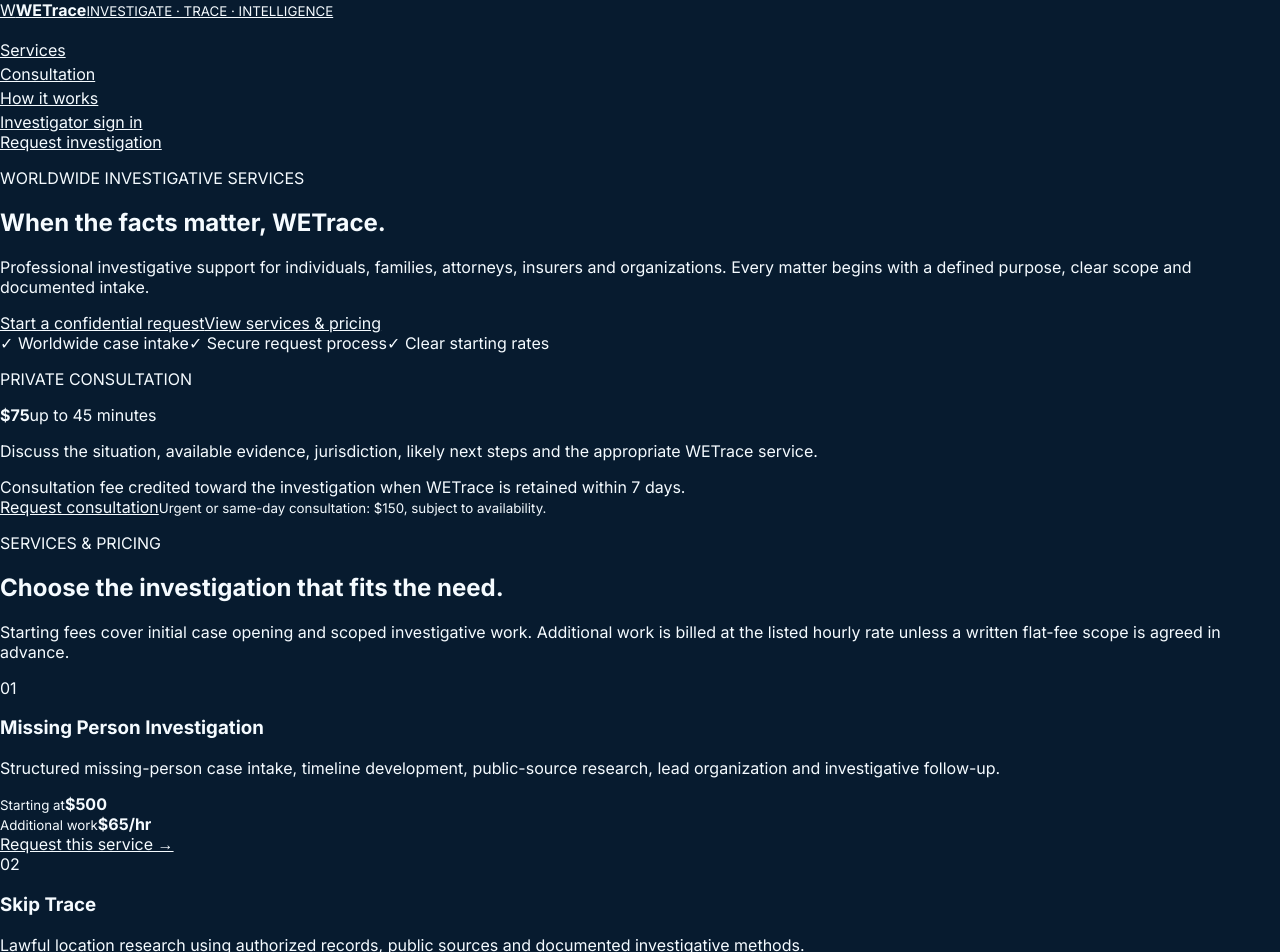
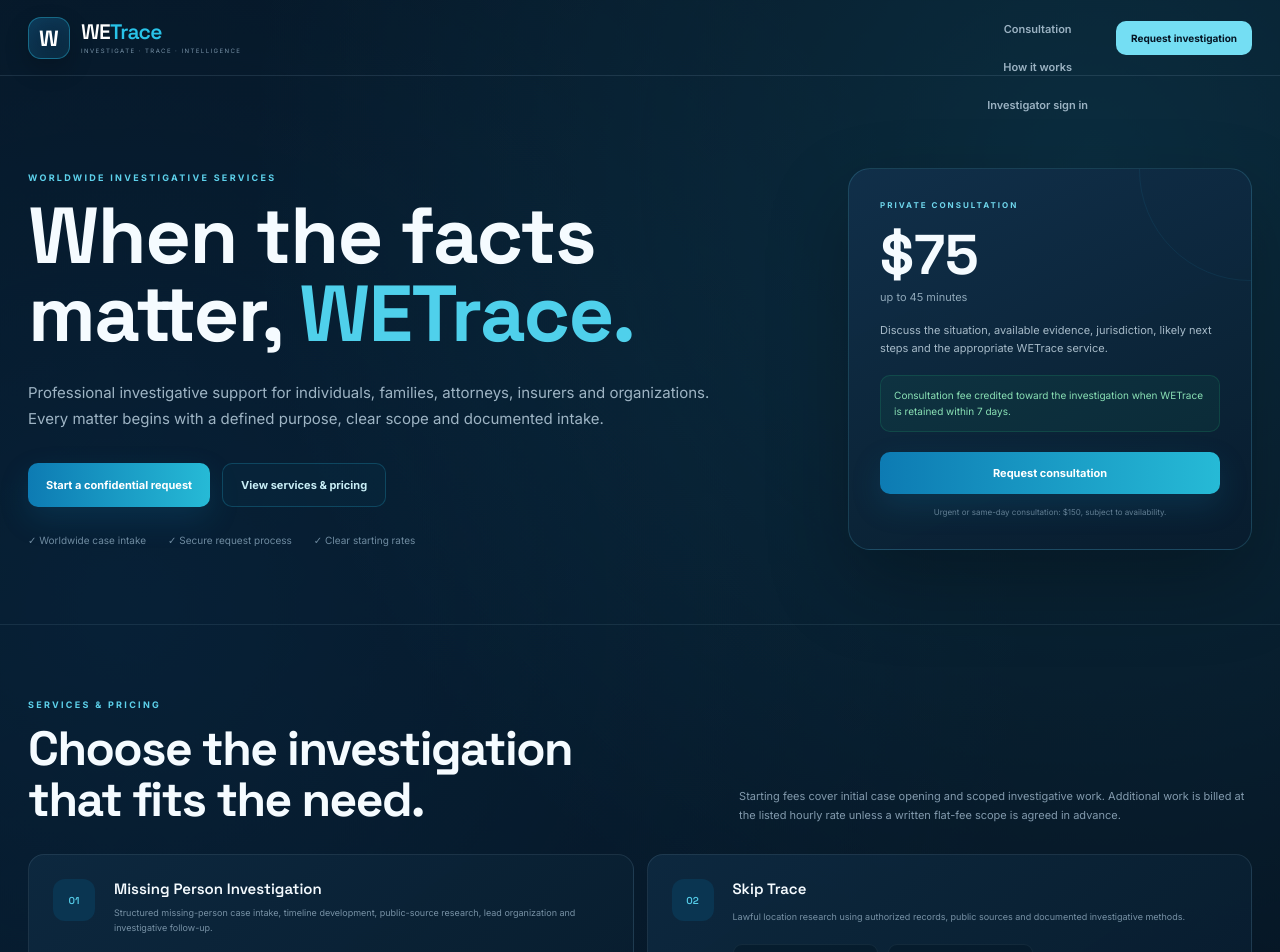
Before and after one commit to warmembraceenglish-boop/wetrace, a Next.js app: page /services in a window 1280 px wide. Shown: the top 952 px of the page. Built offline with nearby package versions, Linux system fonts and the light colour scheme.

Commit message:
Style WETrace public sales site

```diff
--- a/app/globals.css
+++ b/app/globals.css
@@ -51,3 +51,45 @@
 @media(max-width:1180px){.lowerGrid{grid-template-columns:1fr 1fr}.compliancePanel{grid-column:span 2}.kpiGrid{grid-template-columns:repeat(2,1fr)}}
 @media(max-width:900px){.appShell{grid-template-columns:72px 1fr}.sidebar{padding:18px 9px}.brand>div:last-child,.navItem span:not(.navIcon),.navItem em,.sidebarFoot{display:none}.brand{justify-content:center;padding:0 0 18px}.navItem{grid-template-columns:1fr;place-items:center;padding:11px 0}.brandMark{width:40px}.topbar{padding:0 16px}.profileChip>div:last-child{display:none}.quietBtn{display:none}.content{padding:22px 16px}.mainGrid{grid-template-columns:1fr}.jurisdictionCard{display:none}}
 @media(max-width:680px){.appShell{display:block}.sidebar{position:fixed;left:0;right:0;bottom:0;top:auto;width:auto;height:64px;z-index:20;border-right:0;border-top:1px solid var(--line);padding:5px 8px;flex-direction:row;background:#071b2f}.brand,.sidebarFoot{display:none}.sidebar nav{padding:0;display:grid;grid-template-columns:repeat(5,1fr);width:100%;overflow:hidden;gap:3px}.navItem{display:none}.navItem:nth-child(-n+5){display:grid;padding:7px 0}.navItem.active{box-shadow:inset 0 -2px var(--cyan)}.workspace{padding-bottom:64px}.topbar{height:62px}.searchBox{width:70vw}.topActions .profileChip{display:none}.headingRow{align-items:flex-start}.lede{max-width:340px}.kpiGrid{grid-template-columns:1fr 1fr;gap:10px}.mainGrid,.lowerGrid{display:block}.panel{margin-bottom:12px}.compliancePanel{grid-column:auto}.content{padding:18px 12px 24px}}
+
+/* Public WETrace sales site */
+.salesPage{min-height:100vh;background:
+ radial-gradient(circle at 85% 5%,rgba(41,195,232,.13),transparent 25%),
+ radial-gradient(circle at 10% 18%,rgba(11,79,134,.18),transparent 30%),
+ #061625;color:#f5fbff}
+.salesNav{height:76px;max-width:1440px;margin:0 auto;padding:0 28px;display:flex;align-items:center;gap:28px;border-bottom:1px solid rgba(166,203,227,.13)}
+.salesBrand{display:flex;align-items:center;gap:11px;text-decoration:none;color:#fff;min-width:max-content}
+.salesBrandMark{width:42px;height:42px;border:1px solid rgba(41,195,232,.42);border-radius:13px;display:grid;place-items:center;font:700 22px/1 Space Grotesk;background:linear-gradient(145deg,#0c3453,#09243a);box-shadow:inset 0 0 22px rgba(41,195,232,.08),0 10px 24px rgba(0,0,0,.2)}
+.salesBrand strong{display:block;font:600 21px/1 Space Grotesk;letter-spacing:-.7px}.salesBrand strong span{color:var(--cyan)}
+.salesBrand small{display:block;font-size:6px;letter-spacing:1.45px;color:#7892a7;margin-top:5px}
+.salesNav nav{margin-left:auto;display:flex;align-items:center;gap:24px}.salesNav nav a{color:#9bb2c2;text-decoration:none;font-size:11px;font-weight:600}.salesNav nav a:hover{color:#e9fbff}
+.salesNavCta,.salesPrimary,.salesSecondary{display:inline-flex;align-items:center;justify-content:center;text-decoration:none;border-radius:10px;font-weight:700;transition:.2s ease}
+.salesNavCta{padding:11px 15px;color:#061625;background:#74def3;font-size:10px}.salesNavCta:hover{transform:translateY(-1px);box-shadow:0 10px 28px rgba(41,195,232,.22)}
+.salesHero{max-width:1440px;margin:0 auto;padding:92px 28px 74px;display:grid;grid-template-columns:minmax(0,1.3fr) minmax(330px,.7fr);gap:70px;align-items:center}
+.salesEyebrow{font-size:9px;letter-spacing:2.3px;color:#5dd1eb;font-weight:800;margin:0 0 14px}
+.salesHero h1,.salesSection h2,.salesConsultSection h2,.salesProcessHead h2,.salesSafety h2,.salesCta h2{font-family:Space Grotesk,Inter,sans-serif;letter-spacing:-1.5px;margin:0}
+.salesHero h1{font-size:clamp(46px,6.2vw,84px);line-height:.98;max-width:900px}.salesHero h1 span{color:#4fd0eb}
+.salesHeroLead{max-width:720px;color:#9eb4c4;font-size:15px;line-height:1.75;margin:27px 0 0}
+.salesHeroActions{display:flex;gap:12px;flex-wrap:wrap;margin-top:31px}.salesPrimary,.salesSecondary{padding:14px 18px;font-size:11px}
+.salesPrimary{background:linear-gradient(90deg,#0d7bb3,#26bad6);color:#fff;box-shadow:0 12px 30px rgba(17,130,179,.18)}.salesPrimary:hover{transform:translateY(-1px);filter:brightness(1.07)}
+.salesSecondary{border:1px solid rgba(41,195,232,.22);color:#c9eef6;background:rgba(9,40,62,.55)}
+.salesTrustRow{display:flex;gap:22px;flex-wrap:wrap;margin-top:27px;color:#6f8ba0;font-size:10px}.salesTrustRow span:before{color:#49cce6}
+.salesHeroPanel{border:1px solid rgba(93,209,235,.18);background:linear-gradient(155deg,rgba(17,48,74,.96),rgba(8,29,46,.98));border-radius:22px;padding:31px;box-shadow:0 34px 80px rgba(0,0,0,.25);position:relative;overflow:hidden}
+.salesHeroPanel:after{content:"";position:absolute;width:220px;height:220px;border:1px solid rgba(41,195,232,.08);border-radius:50%;right:-110px;top:-110px}
+.salesPanelLabel{font-size:8px;letter-spacing:2px;color:#6fd6ec;font-weight:800;margin:0 0 17px}.salesConsultPrice{display:block;font:700 56px/1 Space Grotesk}.salesConsultTime{display:block;color:#8fa8b9;font-size:11px;margin:7px 0 17px}
+.salesHeroPanel>p:not(.salesPanelLabel){color:#a6bac8;font-size:11px;line-height:1.65}.salesCredit{padding:12px 13px;margin:18px 0;border:1px solid rgba(33,181,115,.18);background:rgba(33,181,115,.07);color:#8ae1b5;border-radius:10px;font-size:10px;line-height:1.55}
+.salesFull{width:100%;margin-top:2px}.salesHeroPanel>small{display:block;color:#627e93;font-size:8px;line-height:1.5;margin-top:12px;text-align:center}
+.salesSection{max-width:1440px;margin:0 auto;padding:74px 28px 29px;border-top:1px solid rgba(166,203,227,.1)}.salesIntro{display:grid;grid-template-columns:1fr .8fr;gap:70px;align-items:end}.salesSection h2,.salesConsultSection h2,.salesProcessHead h2,.salesSafety h2,.salesCta h2{font-size:clamp(30px,4vw,48px);line-height:1.05}.salesIntro>p{color:#829aad;font-size:11px;line-height:1.75;margin:0;max-width:610px}
+.salesServiceGrid{max-width:1440px;margin:0 auto;padding:0 28px 88px;display:grid;grid-template-columns:repeat(2,minmax(0,1fr));gap:13px}
+.salesServiceCard{border:1px solid rgba(166,203,227,.12);background:linear-gradient(145deg,rgba(14,42,65,.9),rgba(8,28,45,.93));border-radius:16px;padding:24px;display:grid;grid-template-columns:46px 1fr auto;column-gap:15px;align-items:start;transition:.2s ease}.salesServiceCard:hover{border-color:rgba(41,195,232,.25);transform:translateY(-2px);box-shadow:0 20px 45px rgba(0,0,0,.15)}
+.salesCardNumber{width:42px;height:42px;border-radius:12px;background:#0a3551;color:#55cce8;display:grid;place-items:center;font:600 10px Space Grotesk;grid-row:1/4}.salesServiceCard h3{font:600 15px/1.25 Space Grotesk;margin:1px 0 7px}.salesServiceCard>p{grid-column:2/4;color:#7791a5;font-size:9px;line-height:1.65;margin:0 0 16px}
+.salesPricing{grid-column:2/4;display:flex;gap:10px;margin-bottom:14px}.salesPricing>div{min-width:145px;padding:10px 11px;border-radius:9px;background:rgba(5,24,39,.55);border:1px solid rgba(166,203,227,.08)}.salesPricing small,.salesPricing strong{display:block}.salesPricing small{font-size:7px;color:#668399;text-transform:uppercase;letter-spacing:.7px}.salesPricing strong{font:600 15px/1.2 Space Grotesk;margin-top:5px;color:#eaf9ff}.salesServiceCard>a{grid-column:2/4;color:#5cd0e8;text-decoration:none;font-size:9px;font-weight:700}
+.salesConsultSection{max-width:1384px;margin:0 auto 88px;padding:54px;border-radius:24px;background:linear-gradient(120deg,#0a2a43,#0b1f33);border:1px solid rgba(41,195,232,.14)}.salesConsultSection>div:first-child>p:last-child{max-width:820px;color:#8ea6b7;font-size:11px;line-height:1.8;margin:18px 0 0}
+.salesConsultOptions{display:grid;grid-template-columns:repeat(3,1fr);gap:12px;margin-top:31px}.salesConsultOptions div{padding:20px;border-radius:13px;background:rgba(4,21,35,.5);border:1px solid rgba(166,203,227,.1)}.salesConsultOptions strong,.salesConsultOptions span{display:block}.salesConsultOptions strong{font:700 28px/1 Space Grotesk;color:#70d9ee}.salesConsultOptions span{font-size:9px;color:#91a9bb;margin-top:7px}
+.salesFinePrint{font-size:8px!important;color:#647f93!important;margin-top:18px!important;line-height:1.7!important}
+.salesProcess{max-width:1440px;margin:0 auto;padding:0 28px 88px}.salesProcessHead{max-width:760px}.salesSteps{display:grid;grid-template-columns:repeat(4,1fr);gap:13px;margin-top:35px}.salesSteps article{border-top:1px solid rgba(41,195,232,.26);padding:20px 6px 0}.salesSteps span{font:700 10px Space Grotesk;color:#4bc9e5}.salesSteps h3{font:600 14px Space Grotesk;margin:15px 0 8px}.salesSteps p{font-size:9px;color:#758fa4;line-height:1.7;margin:0}
+.salesSafety{max-width:1384px;margin:0 auto 88px;padding:35px 40px;border:1px solid rgba(233,162,59,.16);background:rgba(96,63,16,.08);border-radius:18px;display:grid;grid-template-columns:.75fr 1.25fr;gap:50px;align-items:center}.salesSafety h2{font-size:30px}.salesSafety>p{margin:0;color:#9ea7a6;font-size:10px;line-height:1.8}
+.salesCta{max-width:1384px;margin:0 auto 58px;padding:48px 52px;border-radius:22px;background:linear-gradient(120deg,#0c4770,#0a2b45);display:flex;align-items:center;justify-content:space-between;gap:30px}.salesCta h2{font-size:38px}.salesCta p:not(.salesEyebrow){color:#9ec3d2;font-size:10px;line-height:1.7;margin:12px 0 0}.salesCta .salesPrimary{min-width:180px}
+.salesFooter{max-width:1440px;margin:0 auto;padding:28px;display:grid;grid-template-columns:auto 1fr auto;gap:30px;align-items:center;border-top:1px solid rgba(166,203,227,.1)}.salesFooter>p{color:#607d91;font-size:8px;line-height:1.6;text-align:center;margin:0}.salesFooter>div:last-child{display:flex;gap:16px}.salesFooter a{color:#7898ac;text-decoration:none;font-size:8px}
+@media(max-width:980px){.salesNav nav{display:none}.salesNavCta{margin-left:auto}.salesHero{grid-template-columns:1fr;gap:35px;padding-top:64px}.salesHeroPanel{max-width:600px}.salesIntro{grid-template-columns:1fr;gap:16px}.salesServiceGrid{grid-template-columns:1fr}.salesSteps{grid-template-columns:1fr 1fr}.salesSafety{grid-template-columns:1fr}.salesFooter{grid-template-columns:1fr;text-align:center}.salesFooter .salesBrand,.salesFooter>div:last-child{justify-content:center}}
+@media(max-width:640px){.salesNav{padding:0 16px;height:68px}.salesNavCta{padding:9px 11px;font-size:8px}.salesBrand strong{font-size:18px}.salesBrandMark{width:37px;height:37px}.salesHero{padding:52px 16px 55px}.salesHero h1{font-size:45px}.salesHeroLead{font-size:12px}.salesHeroActions>*{width:100%}.salesTrustRow{display:grid;gap:8px}.salesHeroPanel{padding:23px}.salesSection{padding:55px 16px 23px}.salesServiceGrid{padding:0 16px 65px}.salesServiceCard{grid-template-columns:38px 1fr;padding:18px}.salesCardNumber{width:34px;height:34px}.salesServiceCard h3{grid-column:2}.salesServiceCard>p,.salesPricing,.salesServiceCard>a{grid-column:1/3}.salesPricing{display:grid;grid-template-columns:1fr 1fr}.salesPricing>div{min-width:0}.salesConsultSection{margin:0 16px 65px;padding:28px 20px}.salesConsultOptions{grid-template-columns:1fr}.salesProcess{padding:0 16px 65px}.salesSteps{grid-template-columns:1fr}.salesSafety{margin:0 16px 65px;padding:27px 22px;gap:20px}.salesCta{margin:0 16px 45px;padding:30px 22px;display:block}.salesCta .salesPrimary{width:100%;margin-top:22px}.salesFooter{padding:24px 16px}}
```
